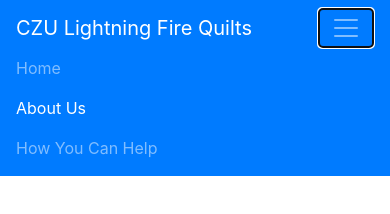
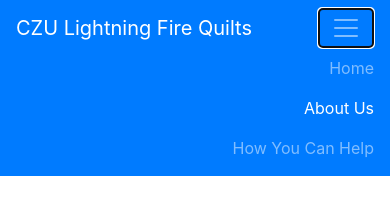
Before and after one commit to sdimartino510/firequilt2, a plain HTML site: page about.html in a window 390 px wide. Both pictures are taken after a click on the button "Toggle navigation". Drawn offline with nearby package versions, Linux system fonts and the light colour scheme.

Commit message:
fixes hamburger menu alignment

```diff
--- a/about.html
+++ b/about.html
@@ -29,15 +29,15 @@
       <div class="collapse navbar-collapse" id="navbarNav">
         <ul class="navbar-nav ml-auto">
           <li class="nav-item">
-            <a class="nav-link" href="./index.html">Home</a>
+            <a class="nav-link text-right" href="./index.html">Home</a>
           </li>
           <li class="nav-item active">
-            <a class="nav-link" href="#"
+            <a class="nav-link text-right" href="#"
               >About Us <span class="sr-only">(current)</span></a
             >
           </li>
           <li class="nav-item">
-            <a class="nav-link" href="./help.html">How You Can Help</a>
+            <a class="nav-link text-right" href="./help.html">How You Can Help</a>
           </li>
         </ul>
       </div>
```
Also changed, not shown: help.html (+3 -3 lines), index.html (+3 -3 lines).
